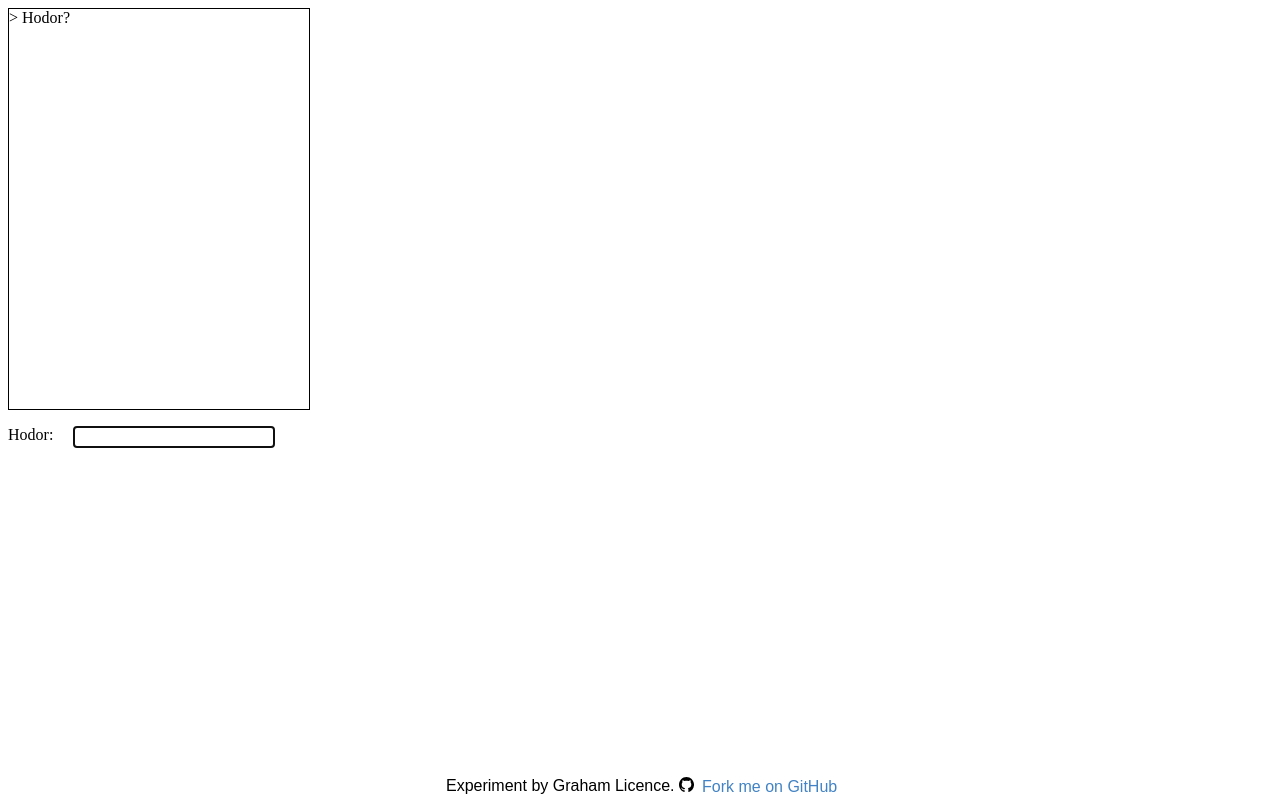
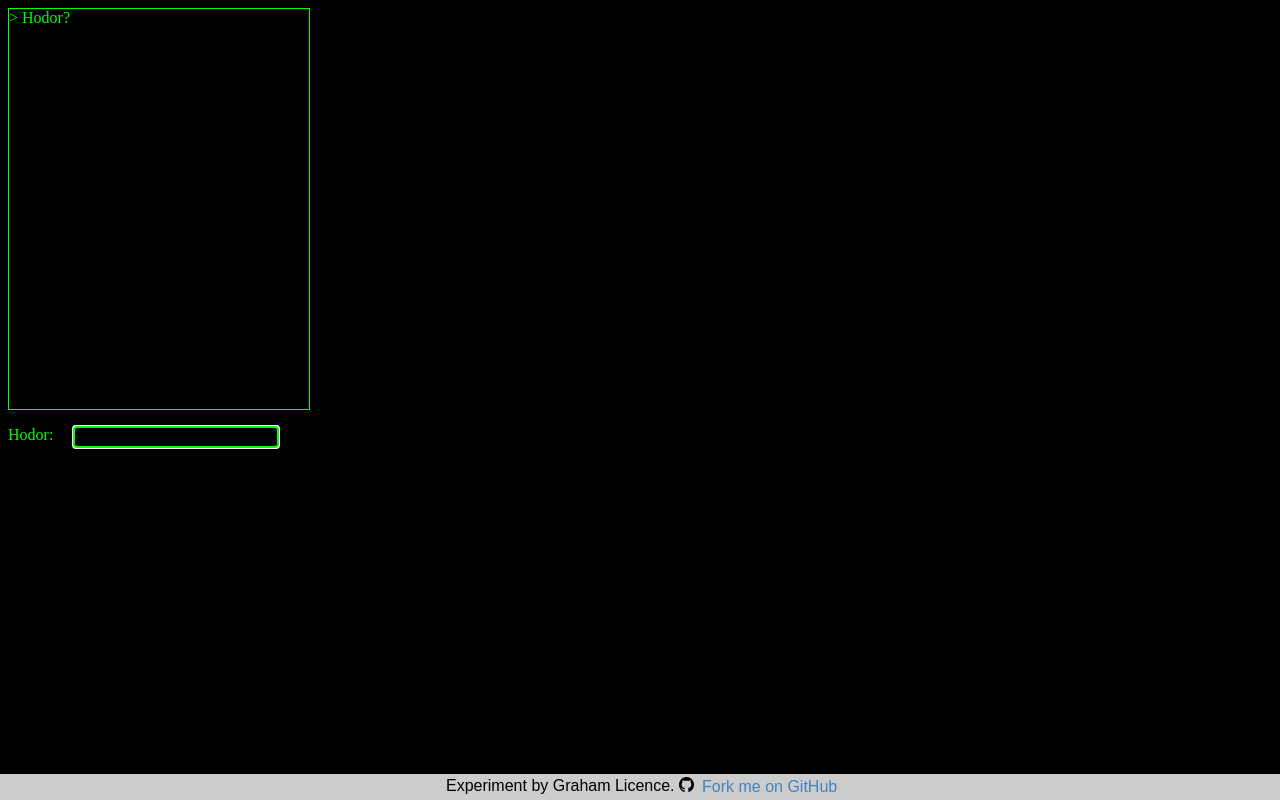
Before and after one commit to grahamlicence/Hodor-chatbot, a plain HTML site: page index.html in a window 1280 px wide. Drawn offline with Linux system fonts and the light colour scheme.

Commit message:
HODOR!!!

```diff
--- a/index.html
+++ b/index.html
@@ -13,9 +13,9 @@
     </script>
 
     <style type="text/css">
-
+        html {background:#000;color: rgb(0, 255, 0);}
         hodor:nth-of-type(1) {
-            border: solid 1px;
+            border: solid 1px rgb(0, 255, 0);
             display: block;
             height: 400px;
             margin-bottom: 1em;
@@ -34,11 +34,15 @@
             border: solid 1px;
             display: inline-block;
             min-height: 20px;
+            padding-left: 0.2em;
             width: 200px;
         }
+        hodor:nth-of-type(3):focus {
+            outline-color: rgb(0, 255, 0);
+        }
         .hodor:before {
-            background: white;
-            color: blue;
+            background: rgba(255,255,255,0.2);
+            color: rgb(0, 255, 0);
             content: "Hodor Hodor ..";
             font-style: italic;
             left: 1px;
@@ -105,7 +109,6 @@
         hodor.scrollTop = hodor.scrollHeight;
         hodorhodorhodor.setAttribute('contentEditable', true);
         hodorhodor.className = '';
-        // hodorhodor.className = 'hodor';
         hodorhodorhodor.focus();
     }
 
```
